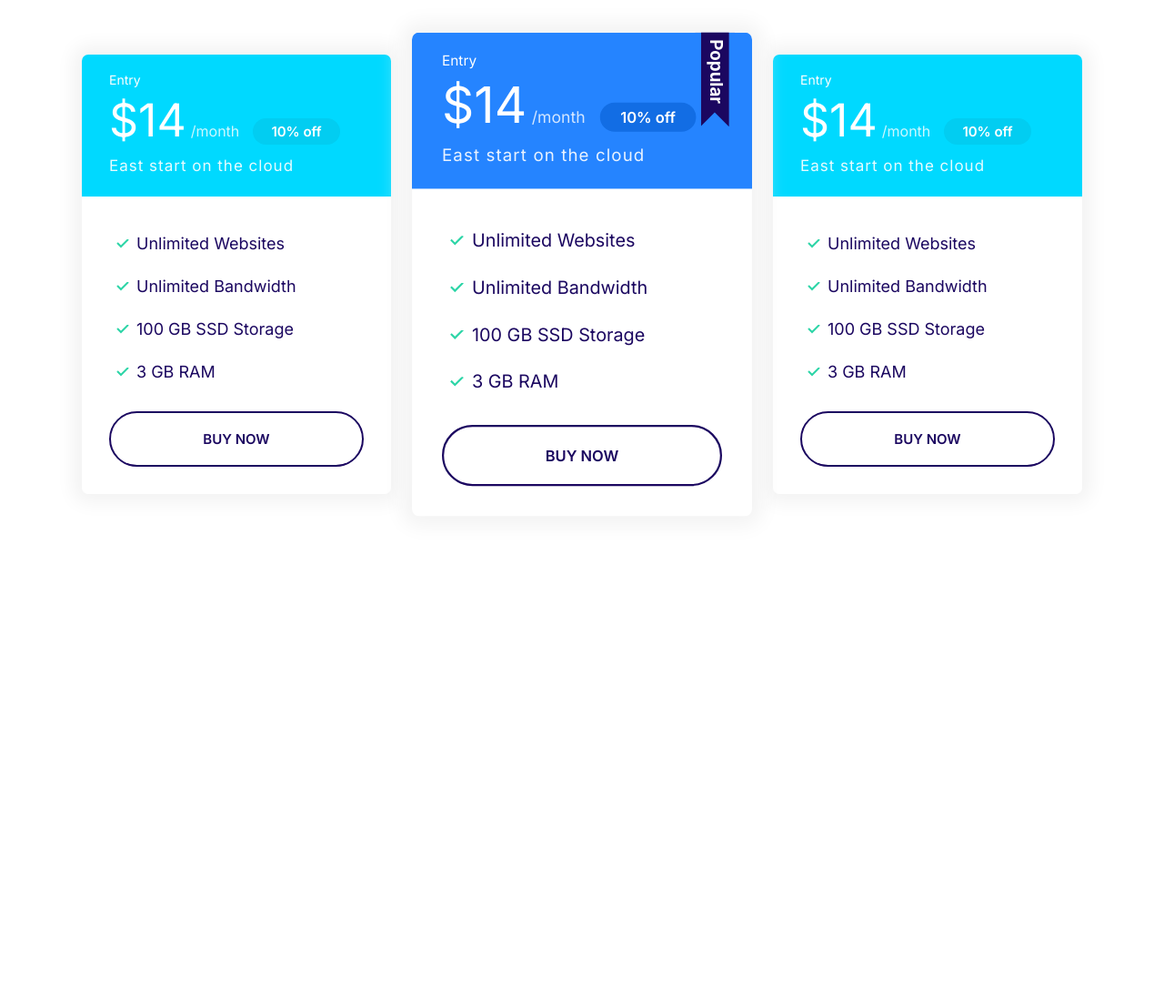
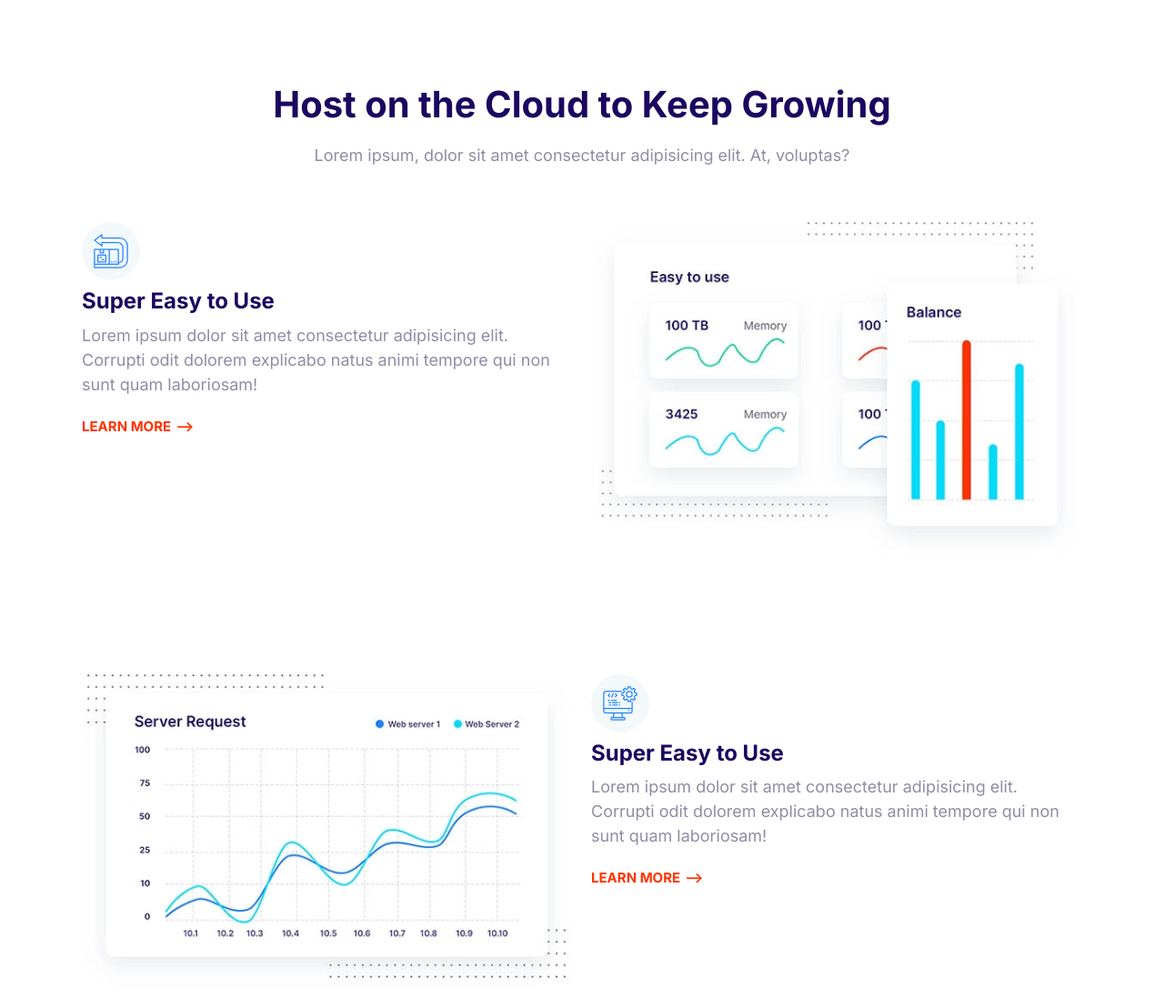
Before and after one commit to mohamadpirsali/Mohify, a plain HTML site: page index.html in a window 1280 px wide. Shown: the top 1098 px of the page at 91% size. Before the commit the page ends 800 px from the top, so only its background shows below. Drawn offline with Linux system fonts and the light colour scheme.

Commit message:
build the feature block component

```diff
--- a/css/styles.css
+++ b/css/styles.css
@@ -705,3 +705,26 @@ text-decoration: none;
     max-width: 500px;
     margin: 0 auto;
 }
+
+
+/* Feature block */
+.feature{
+    gap: 4rem 2rem;
+    margin: 12rem 0;
+}
+.feature__heading{
+    margin: 1rem 0;
+}
+.feature:first-of-type {
+    margin-top: 6rem;
+}
+
+.feature__image{
+    width: 100%;
+}
+
+@media screen and (min-width : 768px ) {
+    .feature:nth-of-type(even) .feature__content {
+        order : 2;
+    }
+}
--- a/index.html
+++ b/index.html
@@ -14,74 +14,97 @@
     <link rel="stylesheet" href="css/styles.css" />
   </head>
   <body>
-    <section class="block container block-plans">
-      <div class="grid grid--cols-3">
-        <div class="plan">
-          <div class="card card--secondary">
-          <header class="card__header">
-            <h3 class="plan__name">Entry</h3>
-            <span class="plan__price">$14</span>
-            <span class="plan__billing-cycle">/month</span>
-            <span class="badge badge--secondary badge--samll">10% off</span>
-            <span class="plan__description">East start on the cloud</span>
-          </header>
-          <div class="card__body">
-            <p>
-              <ul class="list list--tick">
-                <li class="list__item">Unlimited Websites</li>
-                <li class="list__item">Unlimited Bandwidth</li>
-                <li class="list__item">100 GB SSD Storage</li>
-                <li class="list__item">3 GB RAM</li>
-              </ul>
-            </p>
-            <button class="btn btn--outline btn--block">BUY now</button>
-          </div>
+    <section class="block container">
+      <header class="block__header">
+        <h2>Host on the Cloud to Keep Growing</h2>
+        <p>
+          Lorem ipsum, dolor sit amet consectetur adipisicing elit. At,
+          voluptas?
+        </p>
+      </header>
+      <article class="grid grid--cols-2 feature">
+        <div class="feature__content">
+          <span class="icon-container">
+            <svg class="icon icon--primary">
+              <use xlink:href="icons/sprite.svg#easy"></use>
+            </svg>
+          </span>
+          <h3 class="feature__heading">Super Easy to Use</h3>
+          <p>
+            Lorem ipsum dolor sit amet consectetur adipisicing elit. Corrupti
+            odit dolorem explicabo natus animi tempore qui non sunt quam
+            laboriosam!
+          </p>
+          <a href="#" class="link-arrow">Learn more</a>
         </div>
-            </div><div class="plan plan--popular">
-        <div class="card card--primary">
-        <header class="card__header">
-          <h3 class="plan__name">Entry</h3>
-          <span class="plan__price">$14</span>
-          <span class="plan__billing-cycle">/month</span>
-          <span class="badge badge--primary badge--samll">10% off</span>
-          <span class="plan__description">East start on the cloud</span>
-        </header>
-        <div class="card__body">
+        <picture>
+          <source
+            type="image/webp"
+            srcset="images/easy.webp 1x, images/easy@2x.webp 2x"
+          />
+          <source
+            type="image/jpg"
+            srcset="images/easy.jpg 1x, images/easy@2x.jpg 2x"
+          />
+          <img class="feature__image" src="images/easy.jpg" alt="" />
+        </picture>
+      </article>
+      <article class="grid grid--cols-2 feature">
+        <div class="feature__content">
+          <span class="icon-container">
+            <svg class="icon icon--primary">
+              <use xlink:href="icons/sprite.svg#computer"></use>
+            </svg>
+          </span>
+          <h3 class="feature__heading">Super Easy to Use</h3>
           <p>
-            <ul class="list list--tick">
-              <li class="list__item">Unlimited Websites</li>
-              <li class="list__item">Unlimited Bandwidth</li>
-              <li class="list__item">100 GB SSD Storage</li>
-              <li class="list__item">3 GB RAM</li>
-            </ul>
+            Lorem ipsum dolor sit amet consectetur adipisicing elit. Corrupti
+            odit dolorem explicabo natus animi tempore qui non sunt quam
+            laboriosam!
           </p>
-          <button class="btn btn--outline btn--block">BUY now</button>
+          <a href="#" class="link-arrow">Learn more</a>
         </div>
-            </div>
-          </div><div class="plan ">
-            <div class="card card--secondary ">
-            <header class="card__header">
-        <h3 class="plan__name">Entry</h3>
-        <span class="plan__price">$14</span>
-        <span class="plan__billing-cycle">/month</span>
-        <span class="badge badge--secondary badge--samll">10% off</span>
-        <span class="plan__description">East start on the cloud</span>
-            </header>
-            <div class="card__body">
-        <p>
-          <ul class="list list--tick">
-            <li class="list__item">Unlimited Websites</li>
-            <li class="list__item">Unlimited Bandwidth</li>
-            <li class="list__item">100 GB SSD Storage</li>
-            <li class="list__item">3 GB RAM</li>
-          </ul>
-        </p>
-        <button class="btn btn--outline btn--block">BUY now</button>
-            </div>
-      </div>
-  </div>
-</div>
+        <picture>
+          <source
+            type="image/webp"
+            srcset="images/fast.webp 1x, images/fast@2x.webp 2x"
+          />
+          <source
+            type="image/jpg"
+            srcset="images/fast.jpg 1x, images/fast@2x.jpg 2x"
+          />
+          <img class="feature__image" src="images/fast.jpg" alt="" />
+        </picture>
+      </article>
+      <article class="grid grid--cols-2 feature">
+        <div class="feature__content">
+          <span class="icon-container">
+            <svg class="icon icon--primary">
+              <use xlink:href="icons/sprite.svg#wordpress"></use>
+            </svg>
+          </span>
+          <h3 class="feature__heading">Super Easy to Use</h3>
+          <p>
+            Lorem ipsum dolor sit amet consectetur adipisicing elit. Corrupti
+            odit dolorem explicabo natus animi tempore qui non sunt quam
+            laboriosam!
+          </p>
+          <a href="#" class="link-arrow">Learn more</a>
+        </div>
+        <picture>
+          <source
+            type="image/webp"
+            srcset="images/wordpress.webp 1x, images/wordpress@2x.webp 2x"
+          />
+          <source
+            type="image/jpg"
+            srcset="images/wordpress.jpg 1x, images/wordpress@2x.jpg 2x"
+          />
+          <img class="feature__image" src="images/wordpress.jpg" alt="" />
+        </picture>
+      </article>
     </section>
+
     <script src="code/main.js"></script>
   </body>
 </html>
```
Also changed, not shown: components/feature-block.html (added, +86 -0 lines).
